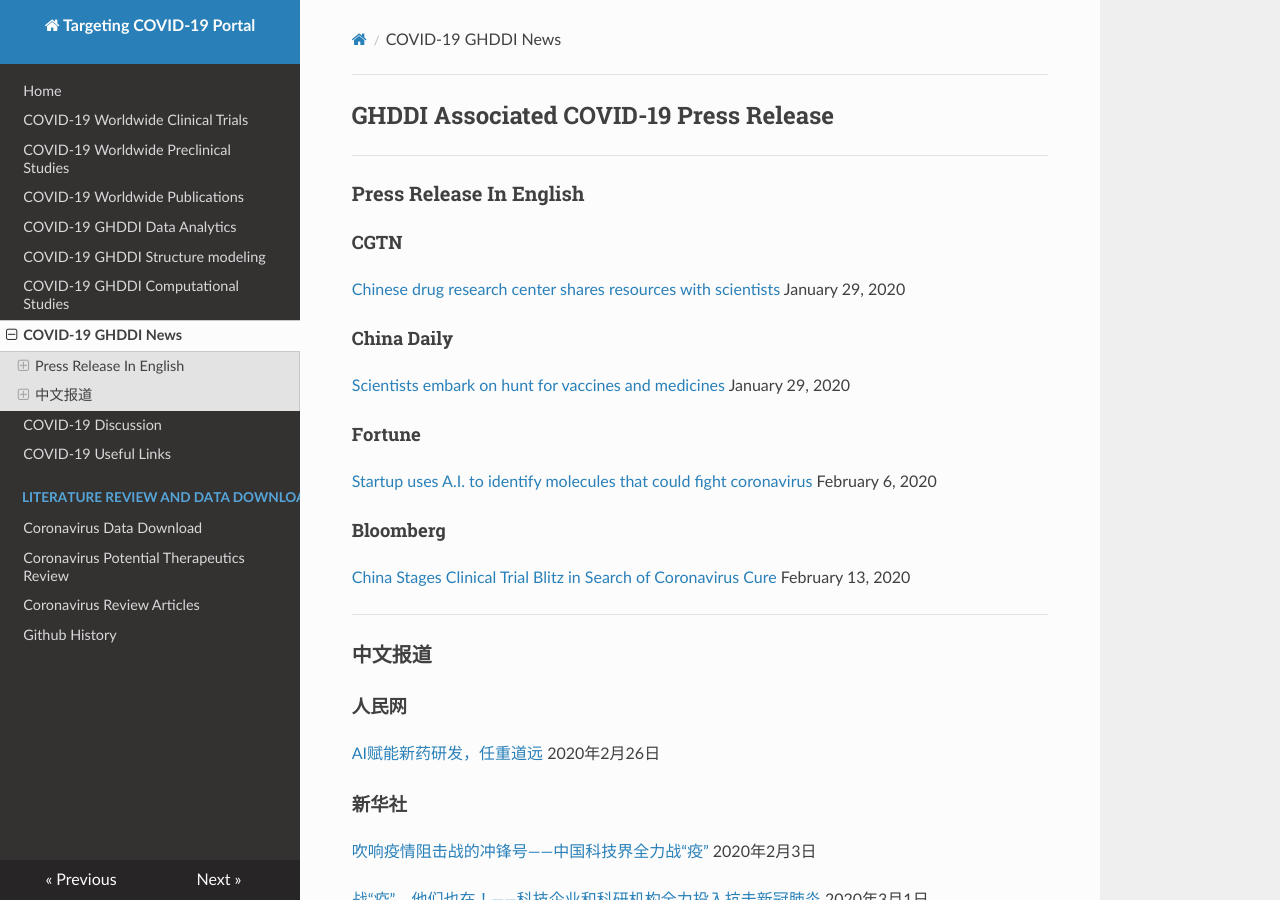
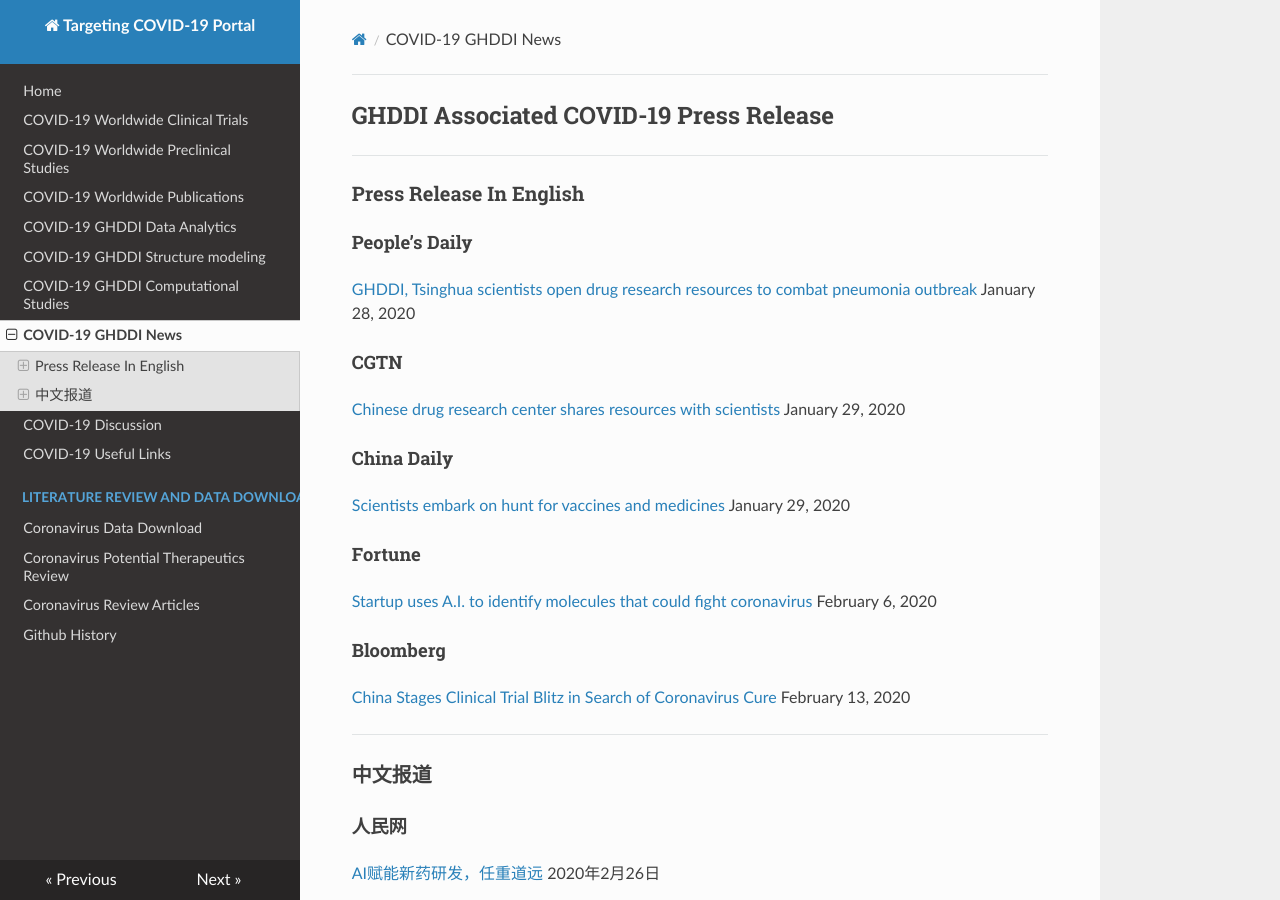
Before and after one commit to GHDDI-AILab/Targeting2019-nCoV, an MkDocs documentation site: the page built from docs/ghddi_news.md, in a window 1280 px wide and 900 px high. Built offline with MkDocs 1.6.1, drawn with Linux system fonts in a browser that asks for light colours; nearby versions of some CDN libraries.

```diff
--- a/docs/ghddi_news.md
+++ b/docs/ghddi_news.md
@@ -2,6 +2,11 @@
 
 ---
 ### Press Release In English
+
+#### People’s Daily
+[GHDDI, Tsinghua scientists open drug research resources to combat pneumonia outbreak](
+https://peoplesdaily.pdnews.cn/china/ghddi-tsinghua-scientists-open-drug-research-resources-to-combat-pneumonia-outbreak-120226.html)
+January 28, 2020
 
 #### CGTN
 [Chinese drug research center shares resources with scientists](https://news.cgtn.com/news/2020-01-29/Chinese-drug-research-center-shares-resources-with-scientists-NErULqIuRi/index.html)
```
